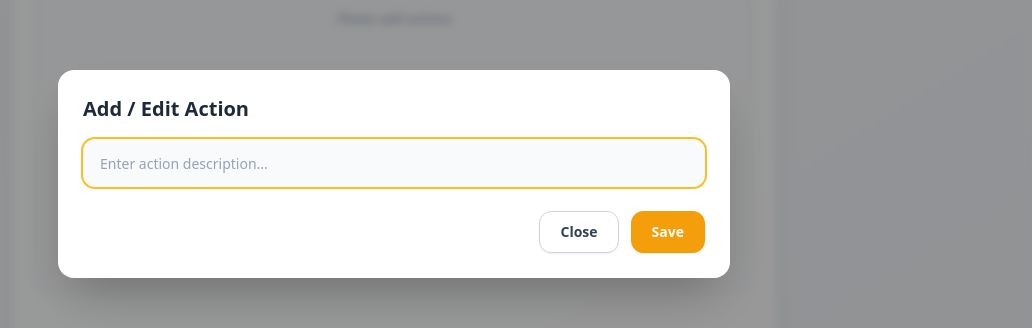
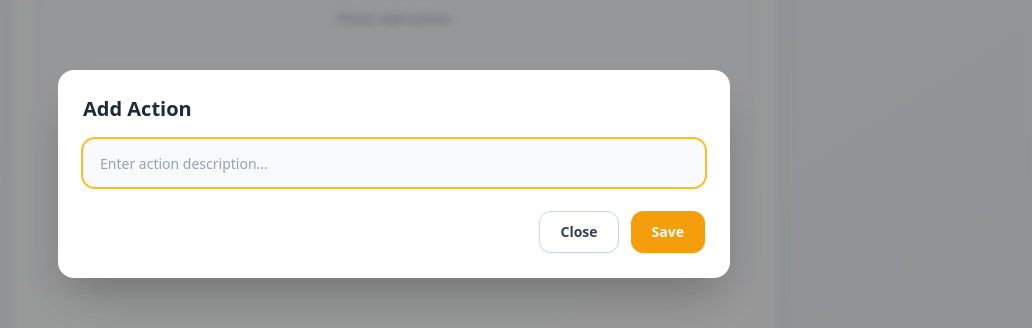
Before and after one commit to chiranjeevi-bhupathiraju/ActionPlan, a React (Create React App) app: page / in a window 1280 px wide. Both pictures are taken after a click on the button "Add Action". Shown: the part 226-554 px from the top of the page, without its empty margins (246-1278 px from the left). Built offline with nearby package versions, Linux system fonts and the light colour scheme.

Commit message:
Add useDeferredValue for actions and update AddTask component title based on initial value

```diff
--- a/src/App.js
+++ b/src/App.js
@@ -1,4 +1,4 @@
-import { useState, useCallback } from "react";
+import { useState, useCallback, useDeferredValue } from "react";
 import Task from "./components/Task";
 import AddTask from "./components/AddTask";
 
@@ -7,6 +7,7 @@ const App = () => {
   const [taskId, setTaskId] = useState(null);
   const [showModal, setShowModal] = useState(false);
   const [darkTheme, setDarkTheme] = useState(false);
+  const deferredActions = useDeferredValue(actions);
 
   const editingAction = actions.find((action) => action.id === taskId) || null;
 
@@ -143,8 +144,8 @@ const App = () => {
           <div
             className={`rounded-xl p-4 min-h-[300px] max-h-[600px] overflow-y-auto space-y-2.5 ${darkTheme ? "border border-slate-700 bg-slate-900/60" : "border border-slate-200 bg-slate-50/50"}`}
           >
-            {actions.length > 0 ? (
-              actions.map((act) => (
+            {deferredActions.length > 0 ? (
+              deferredActions.map((act) => (
                 <Task
                   action={act}
                   key={act.id}
--- a/src/components/AddTask.jsx
+++ b/src/components/AddTask.jsx
@@ -31,9 +31,13 @@ const AddTask = memo(
 
     return (
       <div className="fixed inset-0 w-full bg-black/40 backdrop-blur-sm z-50 flex items-center justify-center p-4">
-        <div className={`rounded-2xl shadow-2xl w-full max-w-2xl p-6 transition-all duration-200 ${darkTheme ? "bg-slate-800 border border-slate-700" : "bg-white border border-white/20"}`}>
-          <h2 className={`text-xl font-semibold mb-4 ${darkTheme ? "text-slate-100" : "text-slate-800"}`}>
-            Add / Edit Action
+        <div
+          className={`rounded-2xl shadow-2xl w-full max-w-2xl p-6 transition-all duration-200 ${darkTheme ? "bg-slate-800 border border-slate-700" : "bg-white border border-white/20"}`}
+        >
+          <h2
+            className={`text-xl font-semibold mb-4 ${darkTheme ? "text-slate-100" : "text-slate-800"}`}
+          >
+            {initialValue ? "Edit" : "Add"} Action
           </h2>
 
           <input
```
Also changed, not shown: 1 other file (tests, documents, lock files or other folders).
